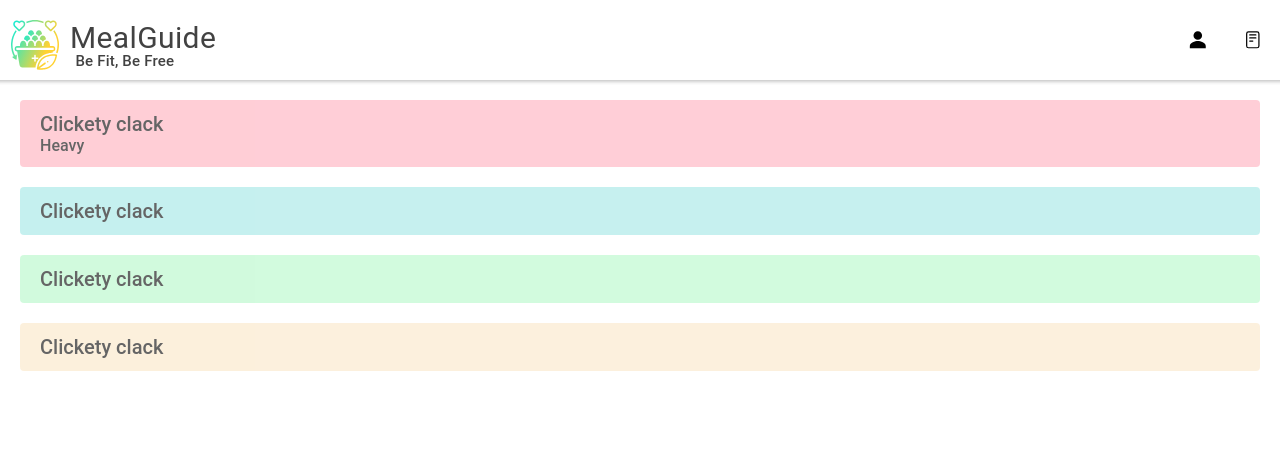
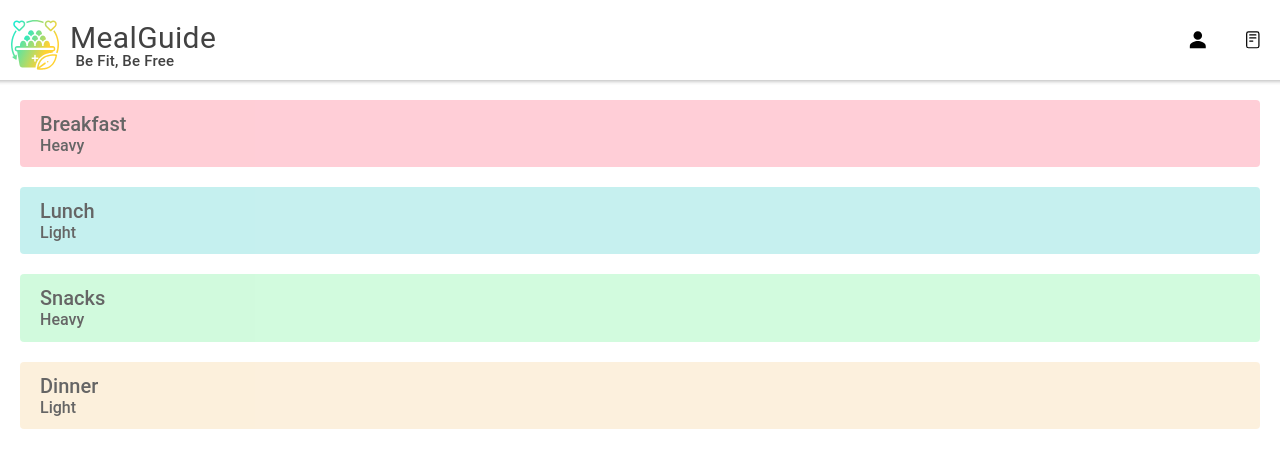
Before and after one commit to MLH-Fellowship/MealGuide, a React (Create React App) app in the folder mealguide-frontend/: page /suggestions in a window 1280 px wide. Shown: the top 468 px of the page. Built offline with nearby package versions, Linux system fonts and the light colour scheme; a web font is replaced by a local one.

Commit message:
coloured accordion text defined

```diff
--- a/mealguide-frontend/src/pages/Suggestions.jsx
+++ b/mealguide-frontend/src/pages/Suggestions.jsx
@@ -12,10 +12,10 @@ const Suggestions = () => {
             <IonContent fullscreen>
                 <LargeNavbar />
                 <Accordion>
-                    <AccordionCard title='Clickety clack' subtitle='Heavy' colour='pastelpink' body='Please work' eventKey='0'/>
-                    <AccordionCard title='Clickety clack' colour='pastelblue' body='Please work' eventKey='1'/>
-                    <AccordionCard title='Clickety clack' colour='pastelgreen' body='Please work' eventKey='2'/>
-                    <AccordionCard title='Clickety clack' colour='pastelyellow' body='Please work' eventKey='2'/>
+                    <AccordionCard title='Breakfast' subtitle='Heavy' colour='pastelpink' body='This is the body' eventKey='0'/>
+                    <AccordionCard title='Lunch' subtitle='Light' colour='pastelblue' body='This is the body' eventKey='1'/>
+                    <AccordionCard title='Snacks' subtitle='Heavy' colour='pastelgreen' body='This is the body' eventKey='2'/>
+                    <AccordionCard title='Dinner' subtitle='Light' colour='pastelyellow' body='This is the body' eventKey='3'/>
                 </Accordion>
             </IonContent>
         </IonPage>
```
